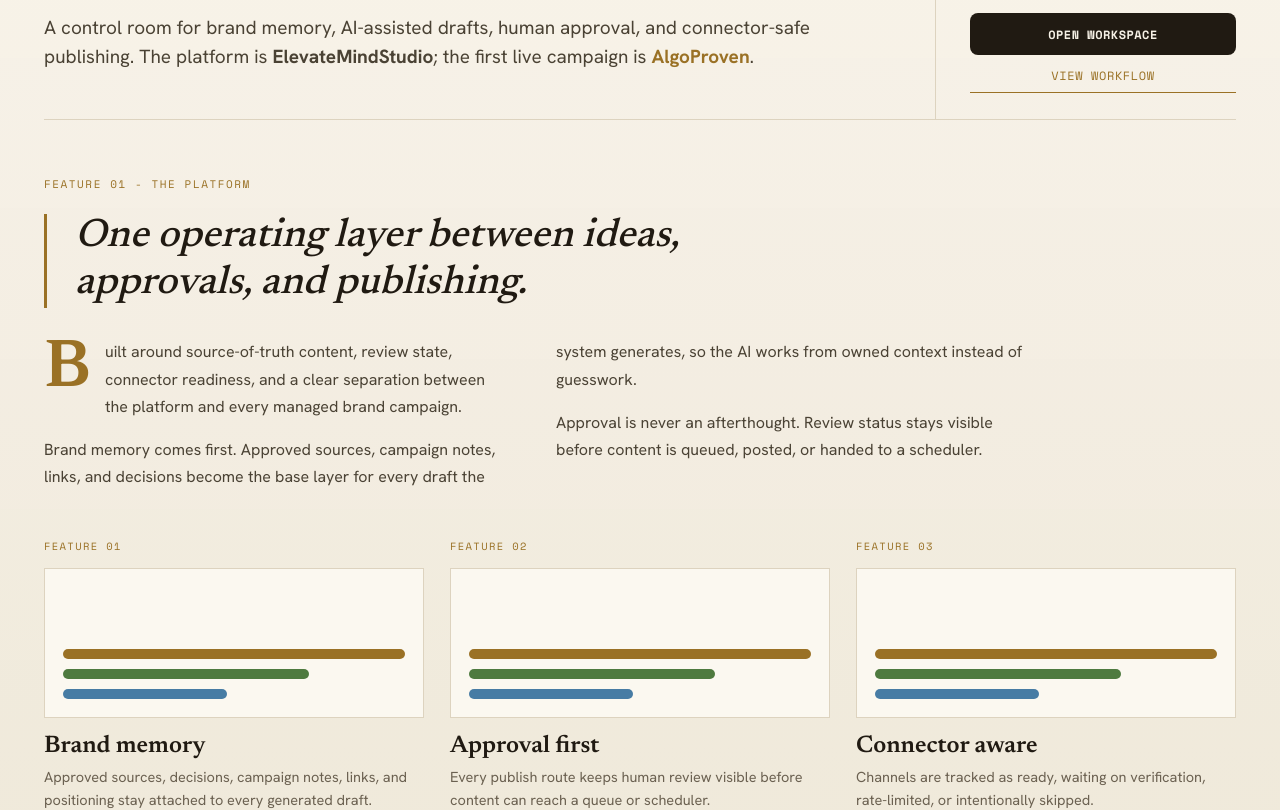
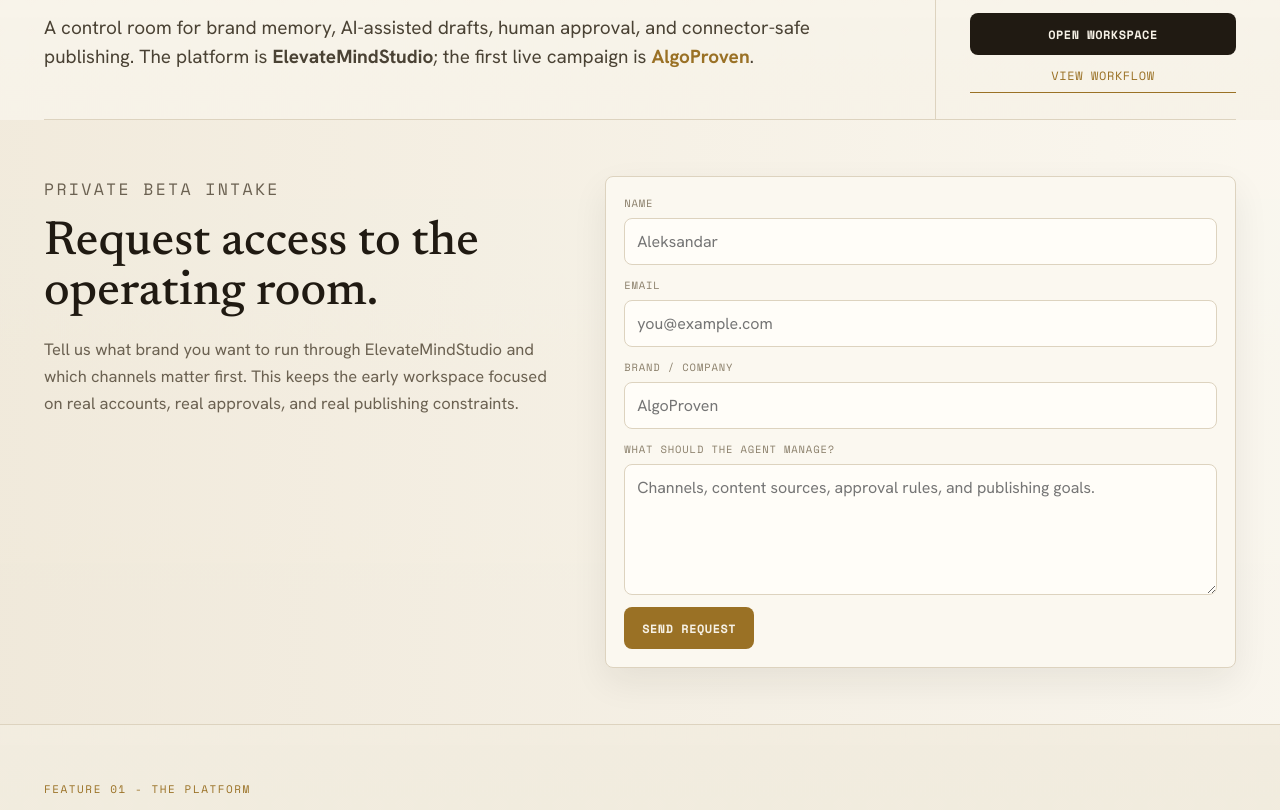
Before and after one commit to Aleksandar-algoporven/elevatemindstudio, a Next.js app in the folder apps/web/: page / in a window 1280 px wide. Shown: the part 620-1430 px from the top of the page. Built offline with nearby package versions, Linux system fonts and the light colour scheme.

Commit message:
Restore public access request form

```diff
--- a/apps/web/app/globals.css
+++ b/apps/web/app/globals.css
@@ -367,8 +367,90 @@
 
 .featureSection,
 .statusDesk,
-.campaignBackpage {
+.campaignBackpage,
+.requestSection {
   padding: 56px 0;
+}
+
+.requestSection {
+  border-bottom: 1px solid var(--line);
+  background:
+    linear-gradient(90deg, rgba(154, 113, 37, 0.08), rgba(255, 253, 248, 0.2)),
+    rgba(251, 248, 240, 0.64);
+}
+
+.requestGrid {
+  display: grid;
+  grid-template-columns: minmax(0, 0.82fr) minmax(360px, 1fr);
+  gap: 44px;
+  align-items: start;
+}
+
+.requestGrid h2 {
+  margin: 16px 0 14px;
+  font-family: "Newsreader", Georgia, serif;
+  font-size: clamp(32px, 4vw, 48px);
+  font-weight: 500;
+  line-height: 1.04;
+}
+
+.requestGrid p {
+  max-width: 560px;
+  color: var(--muted);
+  font-size: 16.5px;
+  line-height: 1.65;
+}
+
+.requestForm {
+  display: grid;
+  gap: 12px;
+  padding: 18px;
+  border: 1px solid var(--line);
+  border-radius: 8px;
+  background: var(--panel);
+  box-shadow: 0 14px 36px rgba(32, 26, 18, 0.07);
+}
+
+.requestForm label {
+  display: grid;
+  gap: 7px;
+}
+
+.requestForm label span {
+  color: var(--faint);
+  font-family: "Space Mono", monospace;
+  font-size: 10.5px;
+  letter-spacing: 0.08em;
+  text-transform: uppercase;
+}
+
+.requestForm input,
+.requestForm textarea {
+  width: 100%;
+  border: 1px solid var(--line);
+  border-radius: 8px;
+  background: #fffdf8;
+  color: var(--ink);
+  padding: 12px;
+}
+
+.requestForm textarea {
+  resize: vertical;
+}
+
+.requestForm button {
+  justify-self: start;
+  min-height: 42px;
+  border: 0;
+  border-radius: 8px;
+  background: var(--gold);
+  color: var(--paper);
+  padding: 0 18px;
+  font-family: "Space Mono", monospace;
+  font-size: 12px;
+  font-weight: 700;
+  letter-spacing: 0.04em;
+  text-transform: uppercase;
 }
 
 .featureSection blockquote {
@@ -1445,6 +1527,7 @@
   .workflowGrid,
   .statusGrid,
   .campaignGrid,
+  .requestGrid,
   .boardLayout,
   .twoColumn {
     grid-template-columns: 1fr;
--- a/apps/web/app/page.tsx
+++ b/apps/web/app/page.tsx
@@ -62,6 +62,7 @@
             <a href="#platform">Platform</a>
             <a href="#workflow">Workflow</a>
             <a href="#campaign">Campaign</a>
+            <a href="#request-access">Request access</a>
             <Link href="/privacy">Privacy</Link>
             <Link href="/terms">Terms</Link>
             <Link className="navCta" href="/workspace">Open workspace</Link>
@@ -123,6 +124,49 @@
             <Link className="btnSolid" href="/workspace">Open workspace</Link>
             <a className="textLink" href="#workflow">View workflow</a>
           </div>
+        </div>
+      </section>
+
+      <section id="request-access" className="requestSection">
+        <div className="magazineWrap requestGrid">
+          <div>
+            <p className="sectionFolio">Private beta intake</p>
+            <h2>Request access to the operating room.</h2>
+            <p>
+              Tell us what brand you want to run through ElevateMindStudio and
+              which channels matter first. This keeps the early workspace focused
+              on real accounts, real approvals, and real publishing constraints.
+            </p>
+          </div>
+          <form
+            className="requestForm"
+            action="mailto:support@elevatemindstudio.net"
+            method="post"
+            encType="text/plain"
+          >
+            <label>
+              <span>Name</span>
+              <input name="name" type="text" placeholder="Aleksandar" required />
+            </label>
+            <label>
+              <span>Email</span>
+              <input name="email" type="email" placeholder="you@example.com" required />
+            </label>
+            <label>
+              <span>Brand / company</span>
+              <input name="brand" type="text" placeholder="AlgoProven" />
+            </label>
+            <label>
+              <span>What should the agent manage?</span>
+              <textarea
+                name="message"
+                placeholder="Channels, content sources, approval rules, and publishing goals."
+                rows={5}
+                required
+              />
+            </label>
+            <button type="submit">Send request</button>
+          </form>
         </div>
       </section>
 
```
Also changed, not shown: 2 other files (tests, documents, lock files or other folders).
